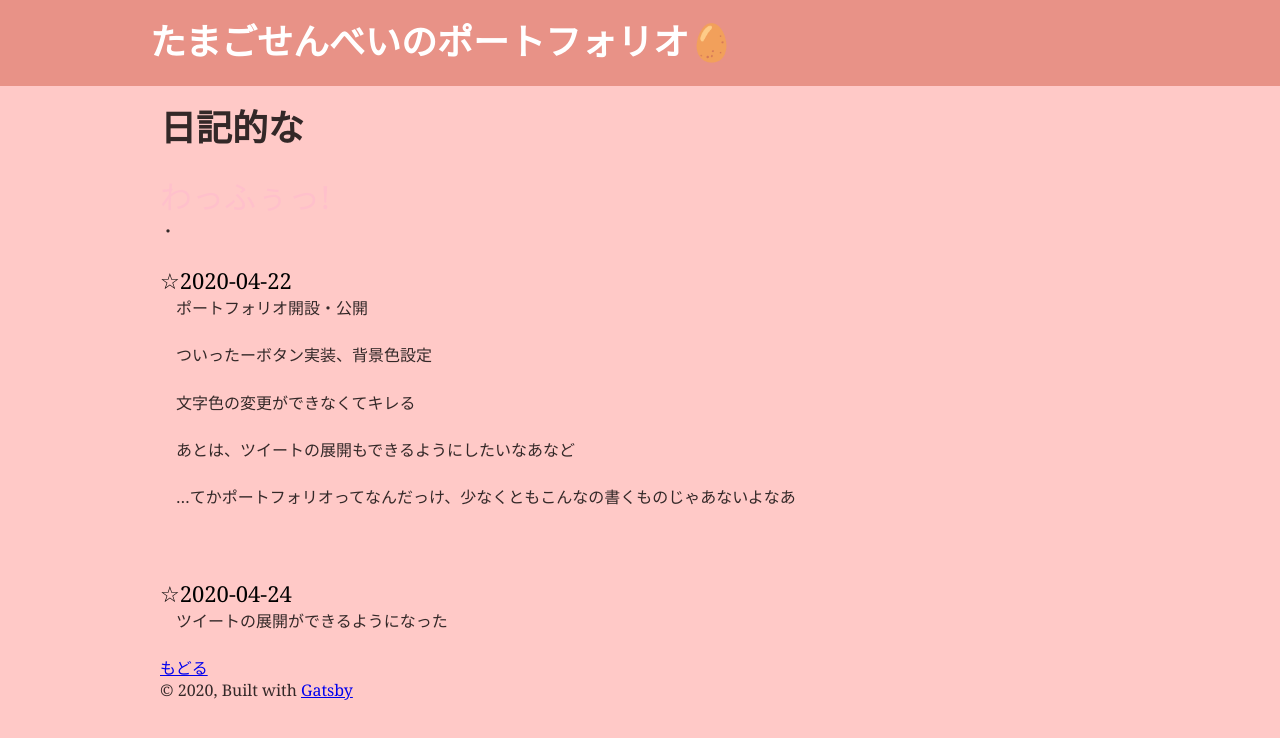
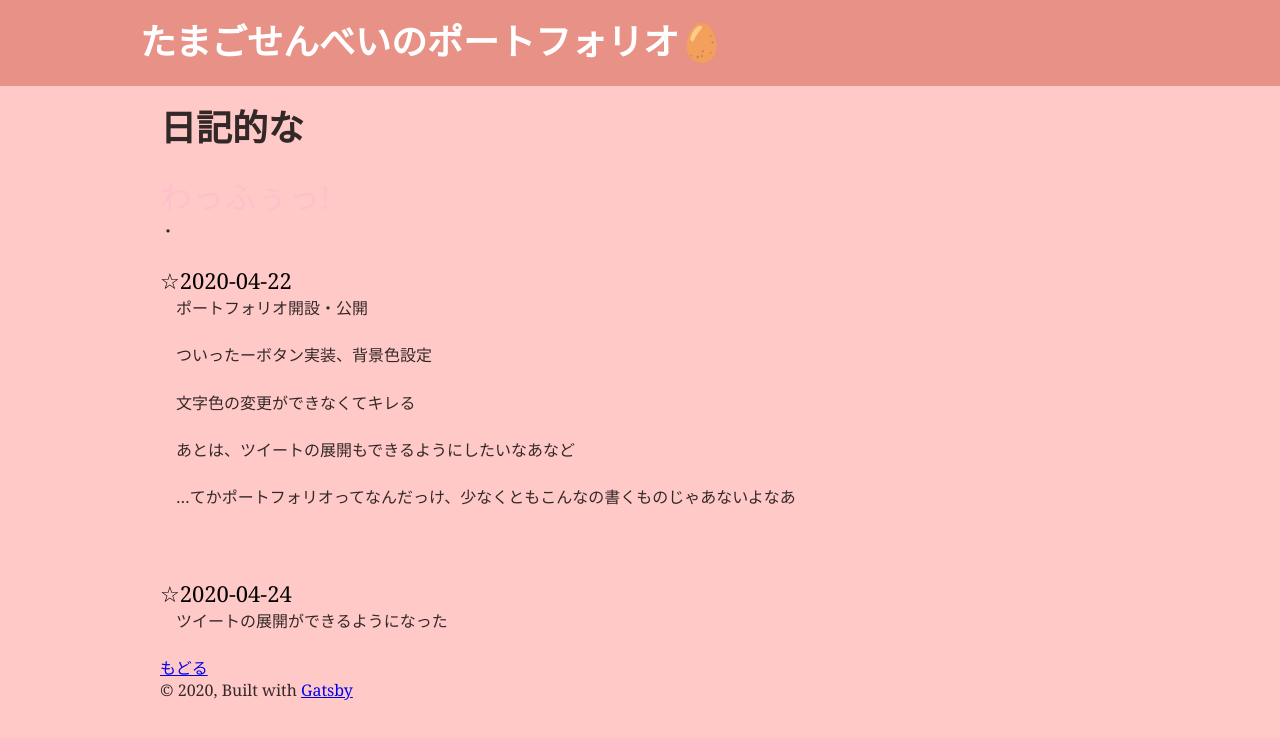
Before and after one commit to Tamagosenbe/Portfolio, a Gatsby site: page /page-2 in a window 1280 px wide. Built offline with nearby package versions, Linux system fonts and the light colour scheme; Gatsby itself is replaced by a stand-in of ours.

Commit message:
2020-04-25(2)

```diff
--- a/src/components/header.js
+++ b/src/components/header.js
@@ -12,7 +12,7 @@ const Header = ({ siteTitle }) => (
     <div
       style={{
         margin: `0 auto`,
-        maxWidth: 980,
+        maxWidth: 1000,
         padding: `1.45rem 1.0875rem`,
       }}
     >
```
Also changed, not shown: src/pages/index.js (line endings or trailing spaces).
